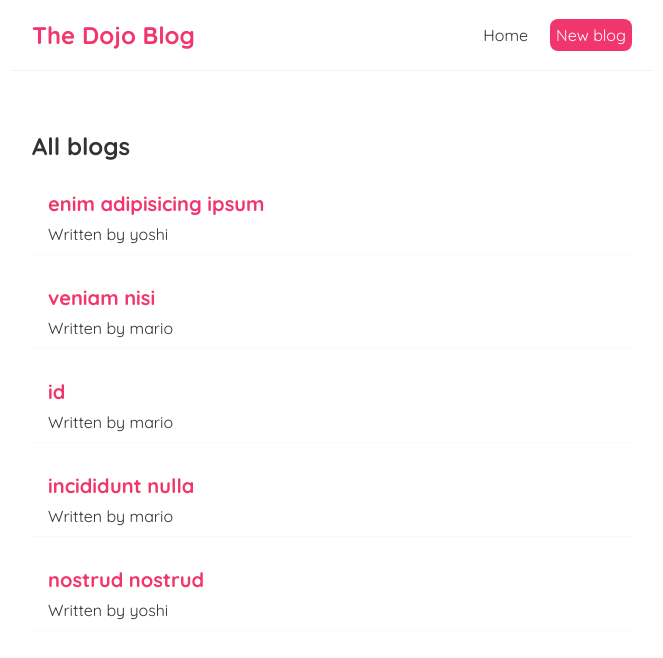
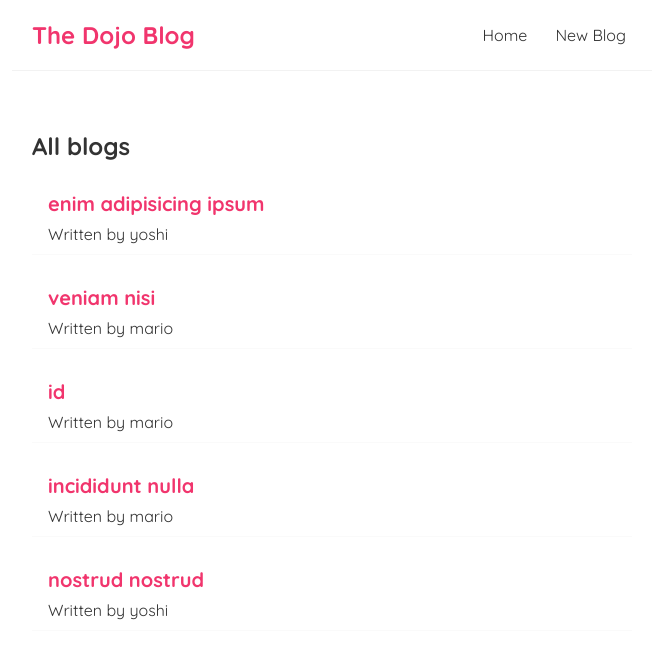
Before and after one commit to zebasp/dojoblog, a React (Create React App) app: page / in a window 1280 px wide. Shown: the top 658 px of the page, without its empty margins (308-971 px from the left). Built offline with nearby package versions, Linux system fonts and the light colour scheme; data requests are answered from the project's data file.

Commit message:
23 - router links

```diff
--- a/src/Navbar.js
+++ b/src/Navbar.js
@@ -1,14 +1,12 @@
+import { Link } from "react-router-dom";
+
 const Navbar = () => {
     return (
         <nav className="navbar">
             <h1>The Dojo Blog</h1>
             <div className="links">
-                <a href="/">Home</a>
-                <a href="/create" style={{
-                    color: "white",
-                    backgroundColor: "#f1356d",
-                    borderRadius: '8px'
-                }}>New blog</a>
+                <Link to={"/"}>Home</Link>
+                <Link to={"/create"}>New Blog</Link>
             </div>
         </nav>
      );
```
